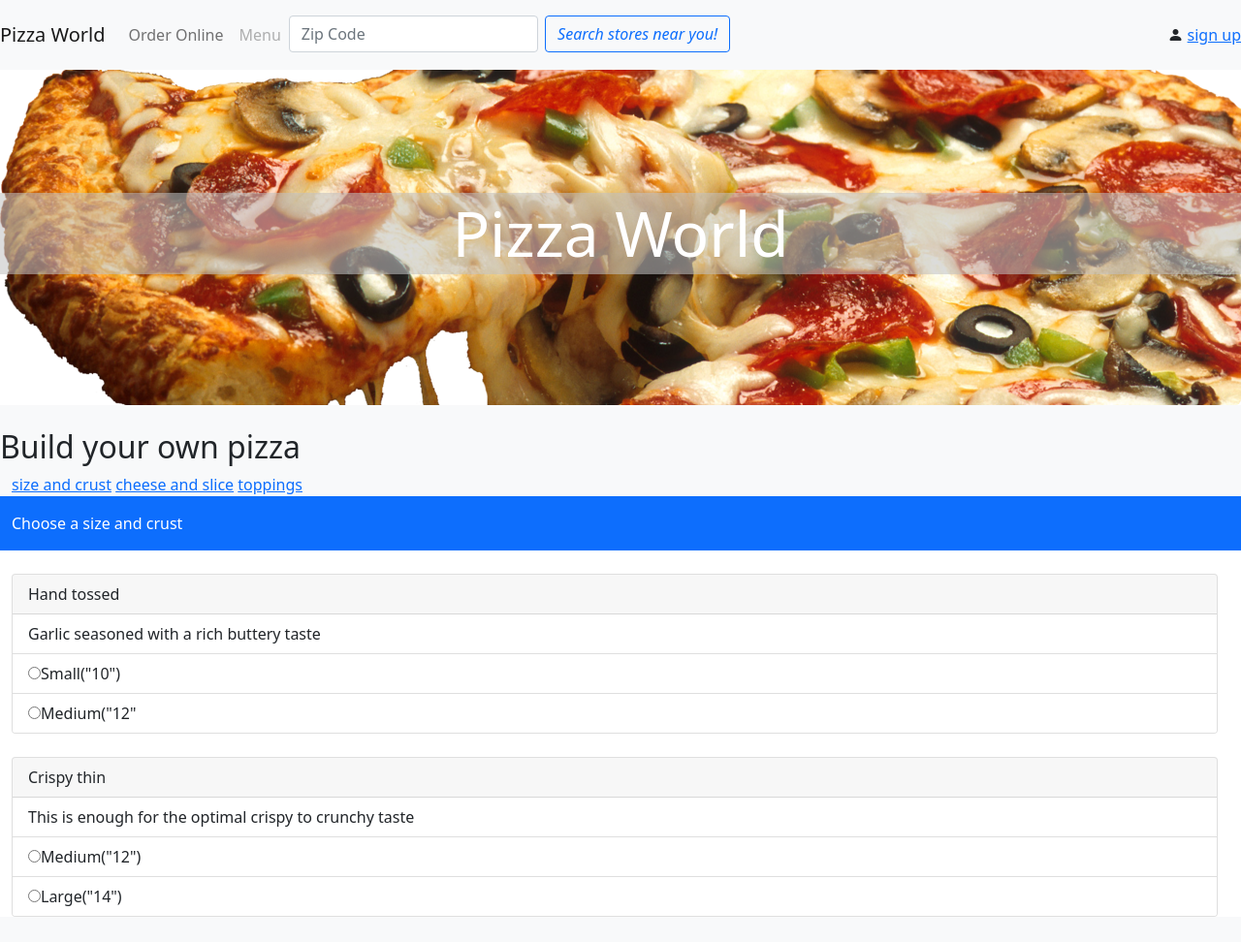
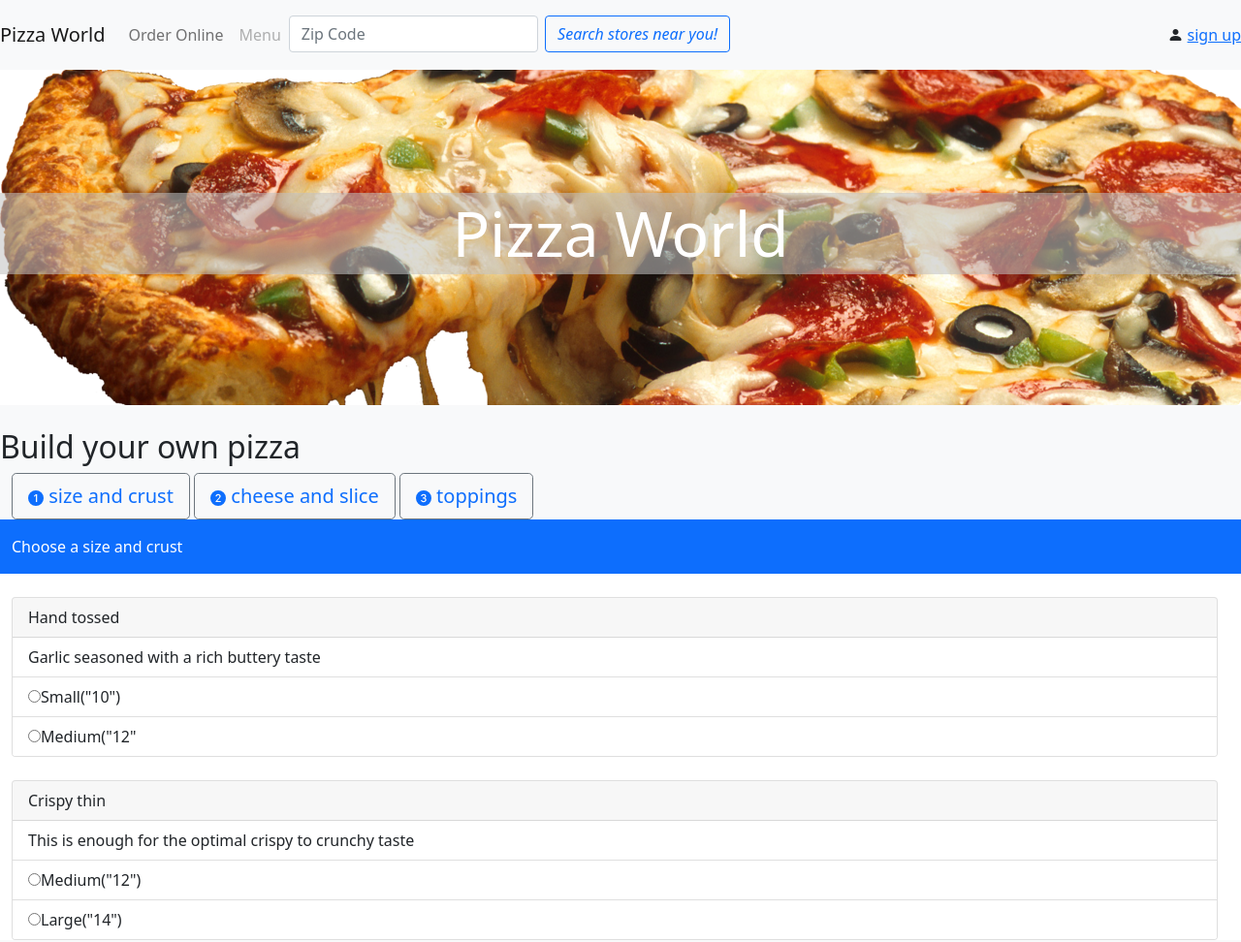
Before and after one commit to MarquisTheCoder/Codeup-Web-Excercises, a website: page order-pizza.html in a window 1280 px wide. Shown: the whole page at 97% size. Drawn offline with nearby package versions, Linux system fonts and the light colour scheme.

```diff
--- a/order-pizza.html
+++ b/order-pizza.html
@@ -56,9 +56,26 @@
             <h2>Build your own pizza</h2>
 
             <div class="container-fluid">
-                <a href="">  <span> <i class="bi bi-1-circle-fill"></i></span> size and crust</a>
-                <a href="">  <i class="bi bi-2-circle-fill"></i> cheese and slice</a>
-                <a href="">  <i class="bi bi-3-circle-fill"></i> toppings</a>
+
+
+
+                <button class="btn btn-outline-secondary btn-lg disable">
+                <a href="" style="text-decoration: none"> <svg xmlns="http://www.w3.org/2000/svg" width="16" height="16" fill="currentColor" class="bi bi-1-circle-fill" viewBox="0 0 16 16">
+                    <path fill-rule="evenodd" d="M16 8A8 8 0 1 1 0 8a8 8 0 0 1 16 0ZM9.283 4.002V12H7.971V5.338h-.065L6.072 6.656V5.385l1.899-1.383h1.312Z"/>
+                </svg> <span> <i class="bi bi-1-circle-fill"></i></span> size and crust</a>
+                </button>
+
+                <button class="btn btn-outline-secondary btn-lg disable">
+                <a href="" style="text-decoration: none">  <svg xmlns="http://www.w3.org/2000/svg" width="16" height="16" fill="currentColor" class="bi bi-2-circle-fill" viewBox="0 0 16 16">
+                    <path d="M16 8A8 8 0 1 1 0 8a8 8 0 0 1 16 0ZM6.646 6.24c0-.691.493-1.306 1.336-1.306.756 0 1.313.492 1.313 1.236 0 .697-.469 1.23-.902 1.705l-2.971 3.293V12h5.344v-1.107H7.268v-.077l1.974-2.22.096-.107c.688-.763 1.287-1.428 1.287-2.43 0-1.266-1.031-2.215-2.613-2.215-1.758 0-2.637 1.19-2.637 2.402v.065h1.271v-.07Z"/>
+                </svg> cheese and slice</a>
+                </button>
+
+                <button class="btn btn-outline-secondary btn-lg disable">
+                <a href="" style="text-decoration: none">  <svg xmlns="http://www.w3.org/2000/svg" width="16" height="16" fill="currentColor" class="bi bi-3-circle-fill" viewBox="0 0 16 16">
+                    <path d="M16 8A8 8 0 1 1 0 8a8 8 0 0 1 16 0Zm-8.082.414c.92 0 1.535.54 1.541 1.318.012.791-.615 1.36-1.588 1.354-.861-.006-1.482-.469-1.54-1.066H5.104c.047 1.177 1.05 2.144 2.754 2.144 1.653 0 2.954-.937 2.93-2.396-.023-1.278-1.031-1.846-1.734-1.916v-.07c.597-.1 1.505-.739 1.482-1.876-.03-1.177-1.043-2.074-2.637-2.062-1.675.006-2.59.984-2.625 2.12h1.248c.036-.556.557-1.054 1.348-1.054.785 0 1.348.486 1.348 1.195.006.715-.563 1.237-1.342 1.237h-.838v1.072h.879Z"/>
+                </svg> toppings</a>
+                </button>
             </div>
         </div>
 
```
